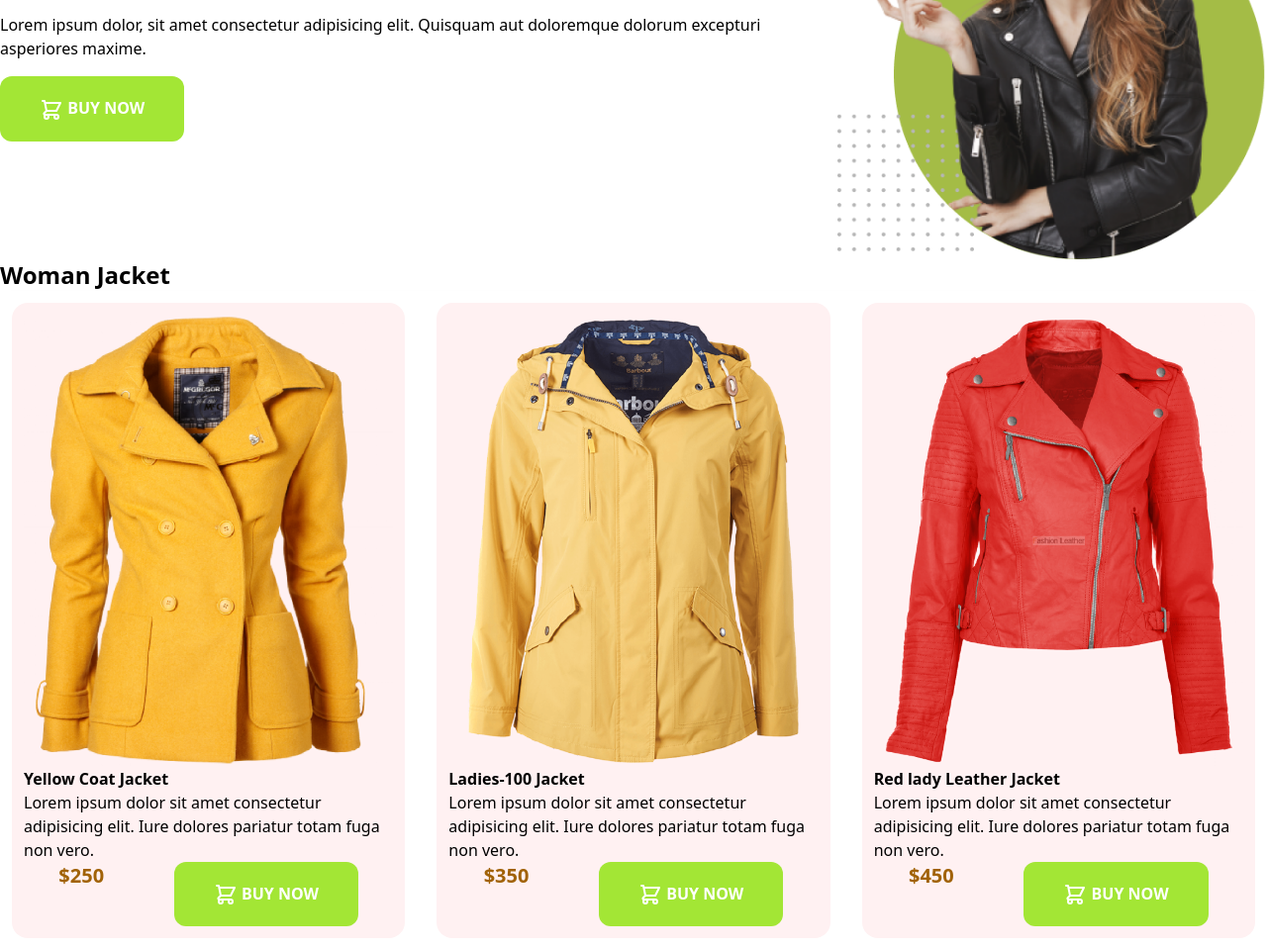
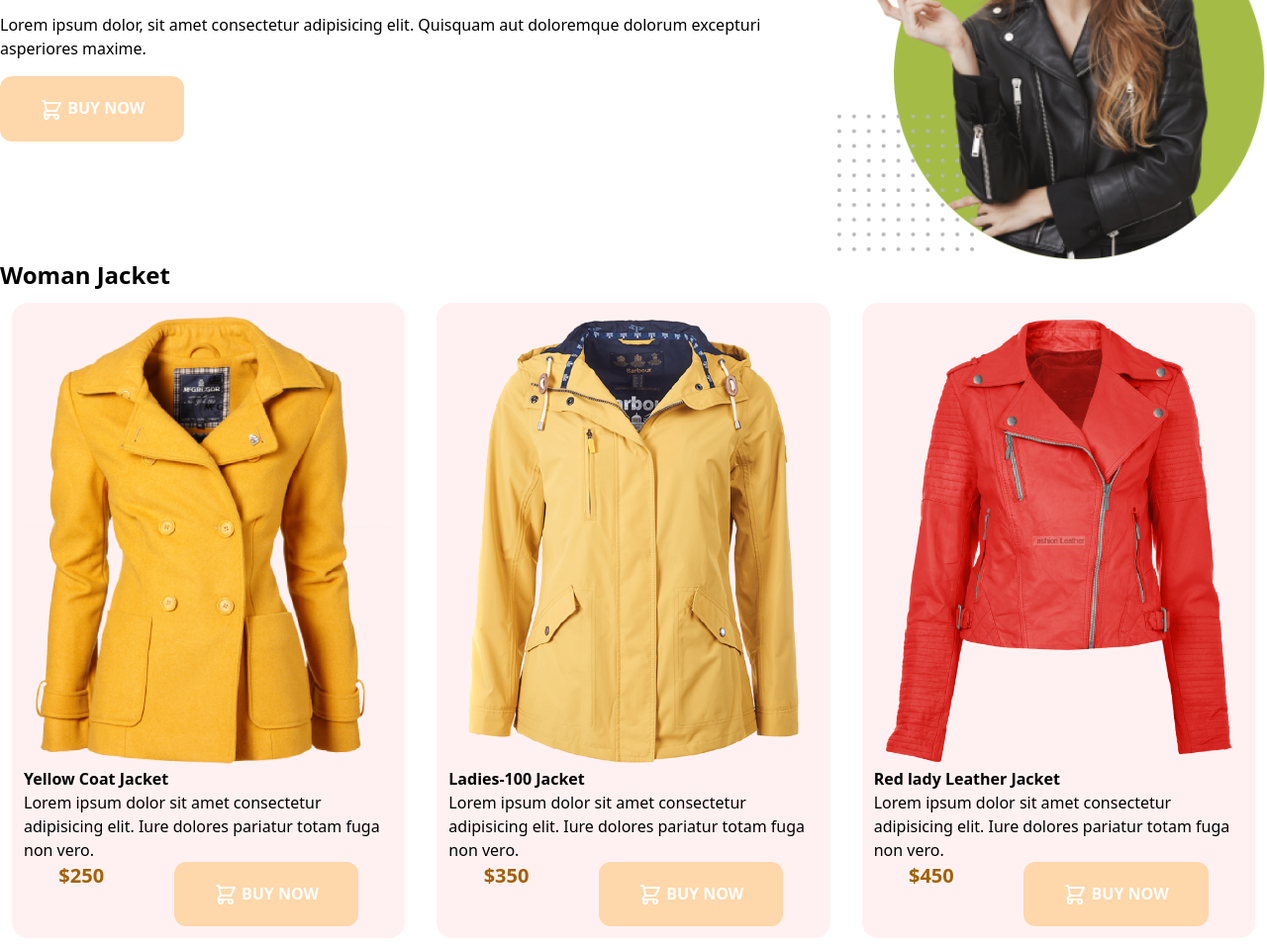
Before and after one commit to Enamul79/Penguins, a plain HTML site: page index.html in a window 1280 px wide. Shown: the part 186-1146 px from the top of the page at 99% size. Drawn offline with nearby package versions, Linux system fonts and the light colour scheme.

Commit message:
editting

```diff
--- a/index.html
+++ b/index.html
@@ -23,7 +23,7 @@
                                     <p>Lorem ipsum dolor, sit amet consectetur adipisicing elit. Quisquam aut doloremque dolorum excepturi asperiores maxime.
                                     </p>
 
-                                    <button class="bg-lime-400 py-5 px-10 rounded-xl text-white font-semibold">
+                                    <button class="bg-orange-200 py-5 px-10 rounded-xl text-white font-semibold">
                                             <svg class="w-6 h-6 inline" fill="none" stroke="currentColor" viewBox="0 0 24 24" xmlns="http://www.w3.org/2000/svg"><path stroke-linecap="round" stroke-linejoin="round" stroke-width="2" d="M3 3h2l.4 2M7 13h10l4-8H5.4M7 13L5.4 5M7 13l-2.293 2.293c-.63.63-.184 1.707.707 1.707H17m0 0a2 2 0 100 4 2 2 0 000-4zm-8 2a2 2 0 11-4 0 2 2 0 014 0z"></path></svg>
                                             BUY NOW
                                     </button>
@@ -51,7 +51,7 @@
                                              <div class="flex justify-around">
                                                      <h2 class="text-xl font-bold text-yellow-700">$250
                                                      </h2>
-                                                     <button class="bg-lime-400 py-5 px-10 rounded-xl text-white font-semibold">
+                                                     <button class="bg-orange-200 py-5 px-10 rounded-xl text-white font-semibold">
                                                         <svg class="w-6 h-6 inline" fill="none" stroke="currentColor" viewBox="0 0 24 24" xmlns="http://www.w3.org/2000/svg"><path stroke-linecap="round" stroke-linejoin="round" stroke-width="2" d="M3 3h2l.4 2M7 13h10l4-8H5.4M7 13L5.4 5M7 13l-2.293 2.293c-.63.63-.184 1.707.707 1.707H17m0 0a2 2 0 100 4 2 2 0 000-4zm-8 2a2 2 0 11-4 0 2 2 0 014 0z"></path></svg>
                                                         BUY NOW
                                                 </button>
@@ -66,7 +66,7 @@
                                         <div class="flex justify-around">
                                                 <h2 class="text-xl font-bold text-yellow-700">$350
                                                 </h2>
-                                                <button class="bg-lime-400 py-5 px-10 rounded-xl text-white font-semibold">
+                                                <button class="bg-orange-200 py-5 px-10 rounded-xl text-white font-semibold">
                                                    <svg class="w-6 h-6 inline" fill="none" stroke="currentColor" viewBox="0 0 24 24" xmlns="http://www.w3.org/2000/svg"><path stroke-linecap="round" stroke-linejoin="round" stroke-width="2" d="M3 3h2l.4 2M7 13h10l4-8H5.4M7 13L5.4 5M7 13l-2.293 2.293c-.63.63-.184 1.707.707 1.707H17m0 0a2 2 0 100 4 2 2 0 000-4zm-8 2a2 2 0 11-4 0 2 2 0 014 0z"></path></svg>
                                                    BUY NOW
                                            </button>
@@ -81,7 +81,7 @@
                                         <div class="flex justify-around">
                                                 <h2 class="text-xl font-bold text-yellow-700">$450
                                                 </h2>
-                                                <button class="bg-lime-400 py-5 px-10 rounded-xl text-white font-semibold">
+                                                <button class="bg-orange-200 py-5 px-10 rounded-xl text-white font-semibold">
                                                    <svg class="w-6 h-6 inline" fill="none" stroke="currentColor" viewBox="0 0 24 24" xmlns="http://www.w3.org/2000/svg"><path stroke-linecap="round" stroke-linejoin="round" stroke-width="2" d="M3 3h2l.4 2M7 13h10l4-8H5.4M7 13L5.4 5M7 13l-2.293 2.293c-.63.63-.184 1.707.707 1.707H17m0 0a2 2 0 100 4 2 2 0 000-4zm-8 2a2 2 0 11-4 0 2 2 0 014 0z"></path></svg>
                                                    BUY NOW
                                            </button>
```
